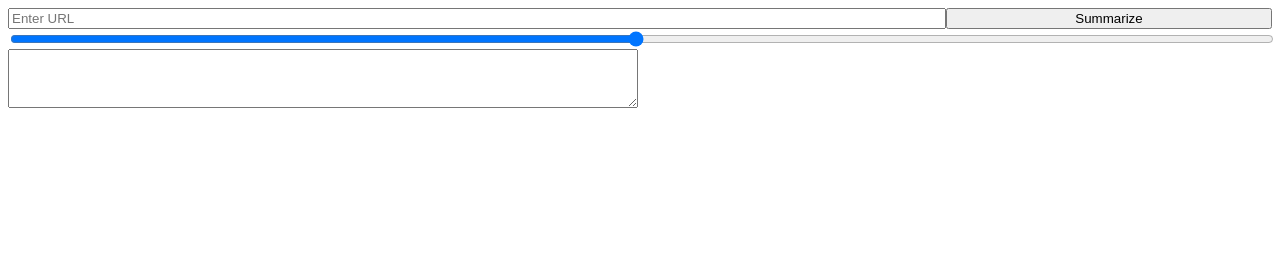
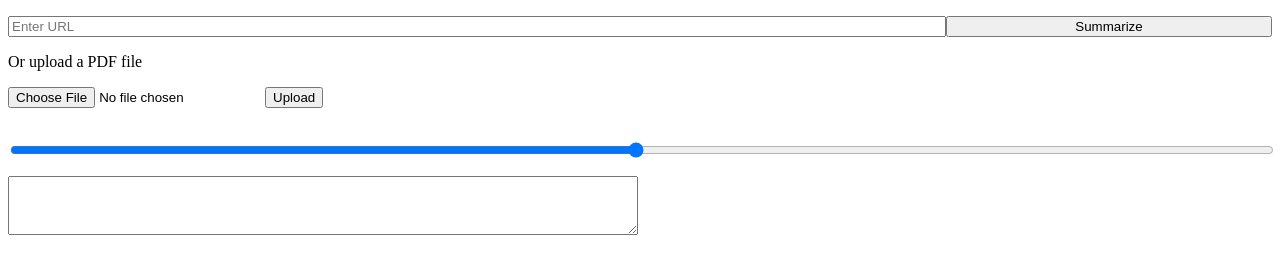
Before and after one commit to nohorjo/Skimarizer, a website: page static/index.html in a window 1280 px wide. Drawn offline with nearby package versions, Linux system fonts and the light colour scheme.

Commit message:
Upload pdf file

```diff
--- a/package.json
+++ b/package.json
@@ -20,6 +20,8 @@
   "dependencies": {
     "crawler-request": "1.2.2",
     "express": "4.16.4",
-    "jsdom": "12.2.0"
+    "express-fileupload": "1.0.0-alpha.1",
+    "jsdom": "12.2.0",
+    "pdf-parse": "1.0.8"
   }
 }
--- a/static/index.html
+++ b/static/index.html
@@ -3,13 +3,25 @@
     <script src="https://code.jquery.com/jquery-3.3.1.min.js"></script>
     <script src="/summarize.js"></script>
     <script>
+        function loadInText(data) {
+            $('#original').val($(`<div>${data}</div>`).text());
+            updateSummary();
+        }
         function updateSummary() {
             $('#summarized').html(summarize($('#original').val(), $('#complexity').val()))
         }
         function loadData() {
-            $.get('/page?url=' + encodeURIComponent($('#url').val()), data => {
-                $('#original').val($(`<div>${data}</div>`).text());
-                updateSummary();
+            $.get('/page?url=' + encodeURIComponent($('#url').val()), loadInText);
+        }
+        function uploadPdf() {
+             $.ajax({
+                url: '/file',
+                type: 'POST',
+                data: new FormData($('#pdfUpload')[0]),
+                cache: false,
+                contentType: false,
+                processData: false,
+                success: loadInText
             });
         }
     </script>
@@ -17,6 +29,7 @@
         body>div {
             width: 100%;
             display: flex;
+            margin: 1em 0;
         }
 
         #url {
@@ -45,6 +58,13 @@
         <input id="url" type="text" placeholder="Enter URL" />
         <input id="summarize" type="button" value="Summarize" onclick="loadData()" />
     </div>
+    Or upload a PDF file
+    <div>
+        <form id="pdfUpload" encType="multipart/form-data">
+            <input type="file" name="pdfFile" />
+            <input type='button' value='Upload' onclick="uploadPdf()" />
+        </form>
+    </div>
     <input id="complexity" type="range" min="0" max="101" step="1" value="50" onchange="updateSummary()" />
     <div>
         <textarea id="original" onkeyup="updateSummary()"></textarea>
```
Also changed, not shown: index.js (+13 -2 lines), 1 other file.
